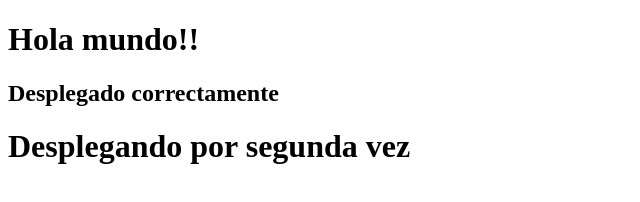
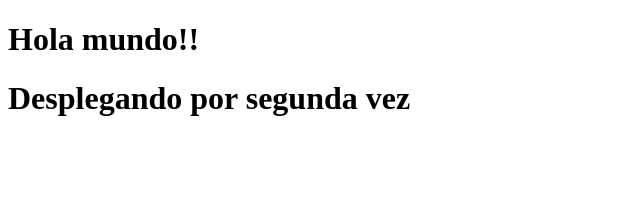
Before and after one commit to carabalapp/primer-repositorio-oplesk, a plain HTML site: page index.html in a window 1280 px wide. Shown: the whole page, without its empty margins (0-640 px from the left). Drawn offline with Linux system fonts and the light colour scheme.

Commit message:
cambios en rama main

```diff
--- a/index.html
+++ b/index.html
@@ -7,7 +7,6 @@
 </head>
 <body>
     <h1>Hola mundo!!</h1>
-    <h2>Desplegado correctamente</h2>
     <h1>Desplegando por segunda vez</h1>
 </body>
 </html>
```
